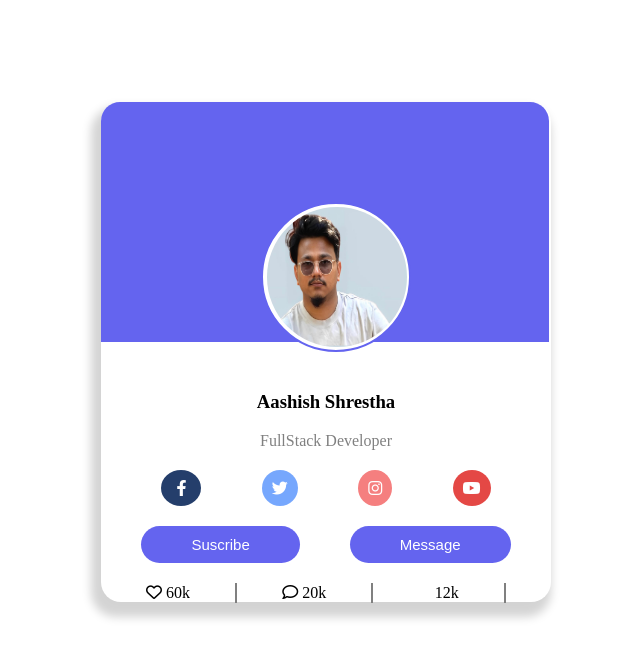
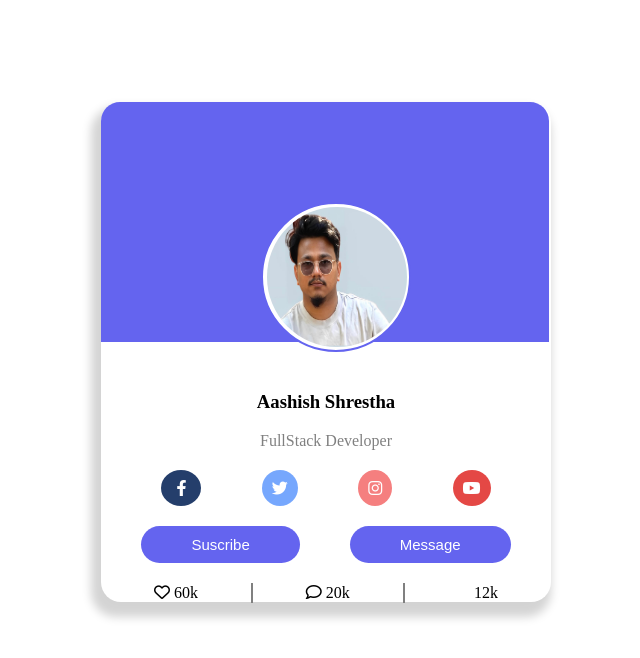
Before and after one commit to asis1998/responsive-portfolio-profile, a plain HTML site: page index.html in a window 1280 px wide. Shown: the whole page, without its empty margins (314-954 px from the left). Drawn offline with Linux system fonts and the light colour scheme.

Commit message:
line changed

```diff
--- a/index.html
+++ b/index.html
@@ -70,7 +70,7 @@
 
         </div>
 
-        <div class="line"></div>
+
     </div>
 
                 </div>
```
